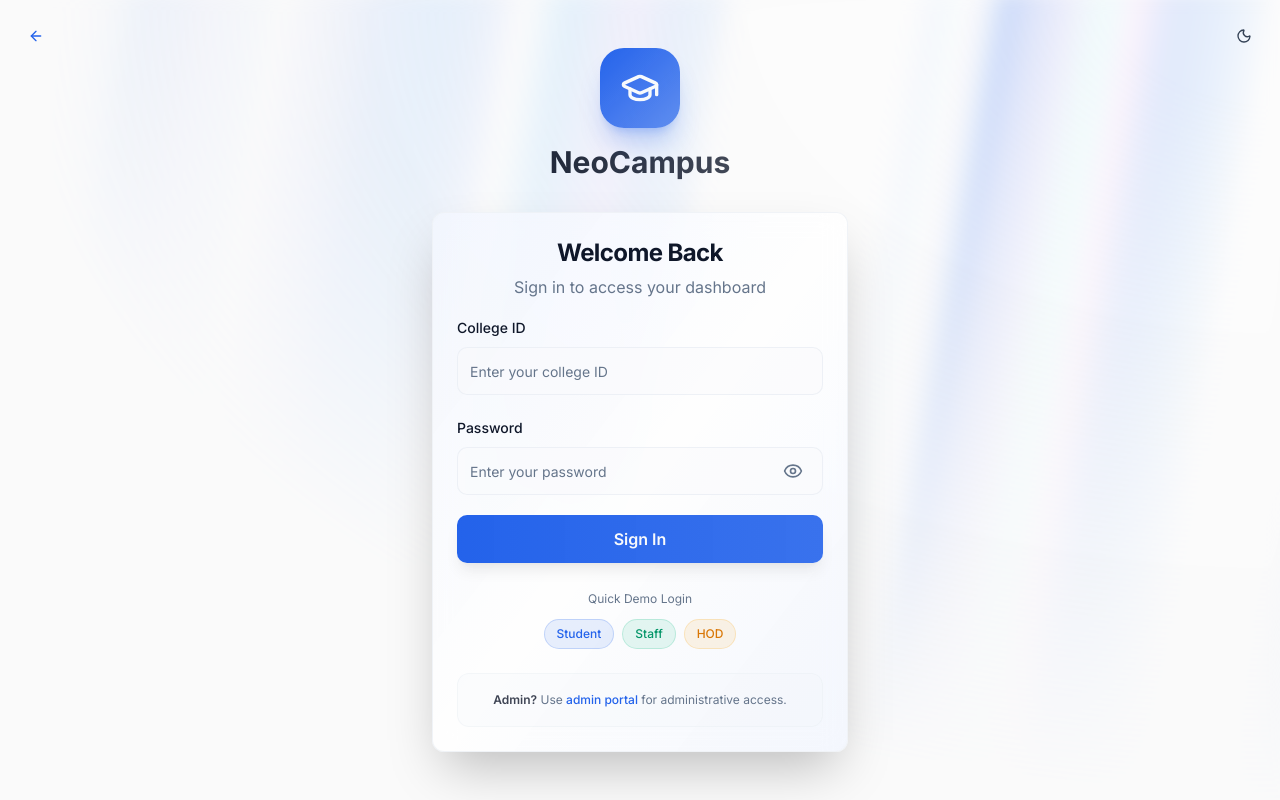
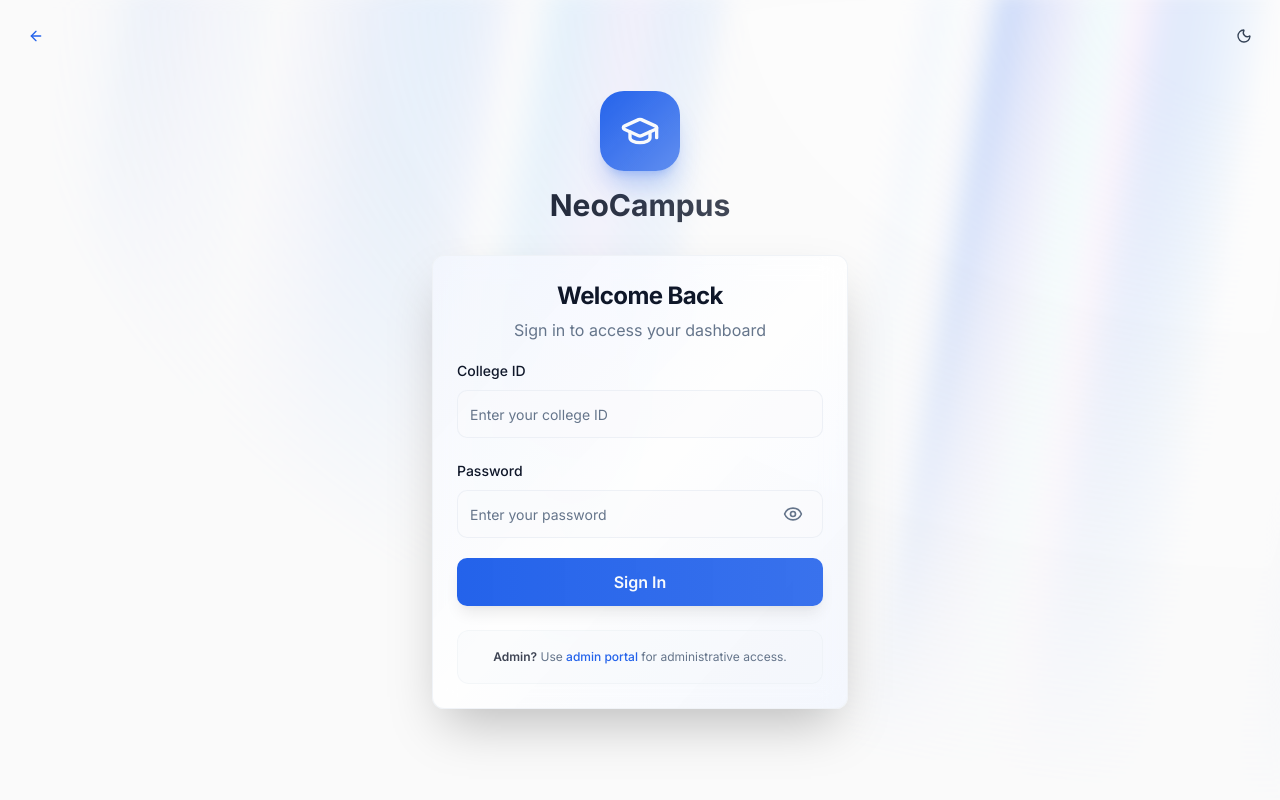
Before and after one commit to sarangwagh04/NeoCampus, a React (Vite) app in the folder frontend/: page /login in a window 1280 px wide. Built offline with nearby package versions, Linux system fonts and the light colour scheme; the HTML template or start-up script is replaced by a standard one.

Commit message:
Comment out quick login buttons motion.div
Commented out the motion.div for quick login buttons.

```diff
--- a/frontend/src/pages/Login.tsx
+++ b/frontend/src/pages/Login.tsx
@@ -209,7 +209,7 @@ const Login = () => {
                 </motion.div>
 
                 {/* Quick Login Buttons */}
-                <motion.div
+                {/* <motion.div
                   className="flex flex-wrap gap-2 justify-center pt-2"
                   initial={{ opacity: 0, y: 10 }}
                   animate={{ opacity: 1, y: 0 }}
@@ -237,7 +237,7 @@ const Login = () => {
                   >
                     HOD
                   </button>
-                </motion.div>
+                </motion.div> */}
               </form>
 
               {/* Admin Note */}
```
